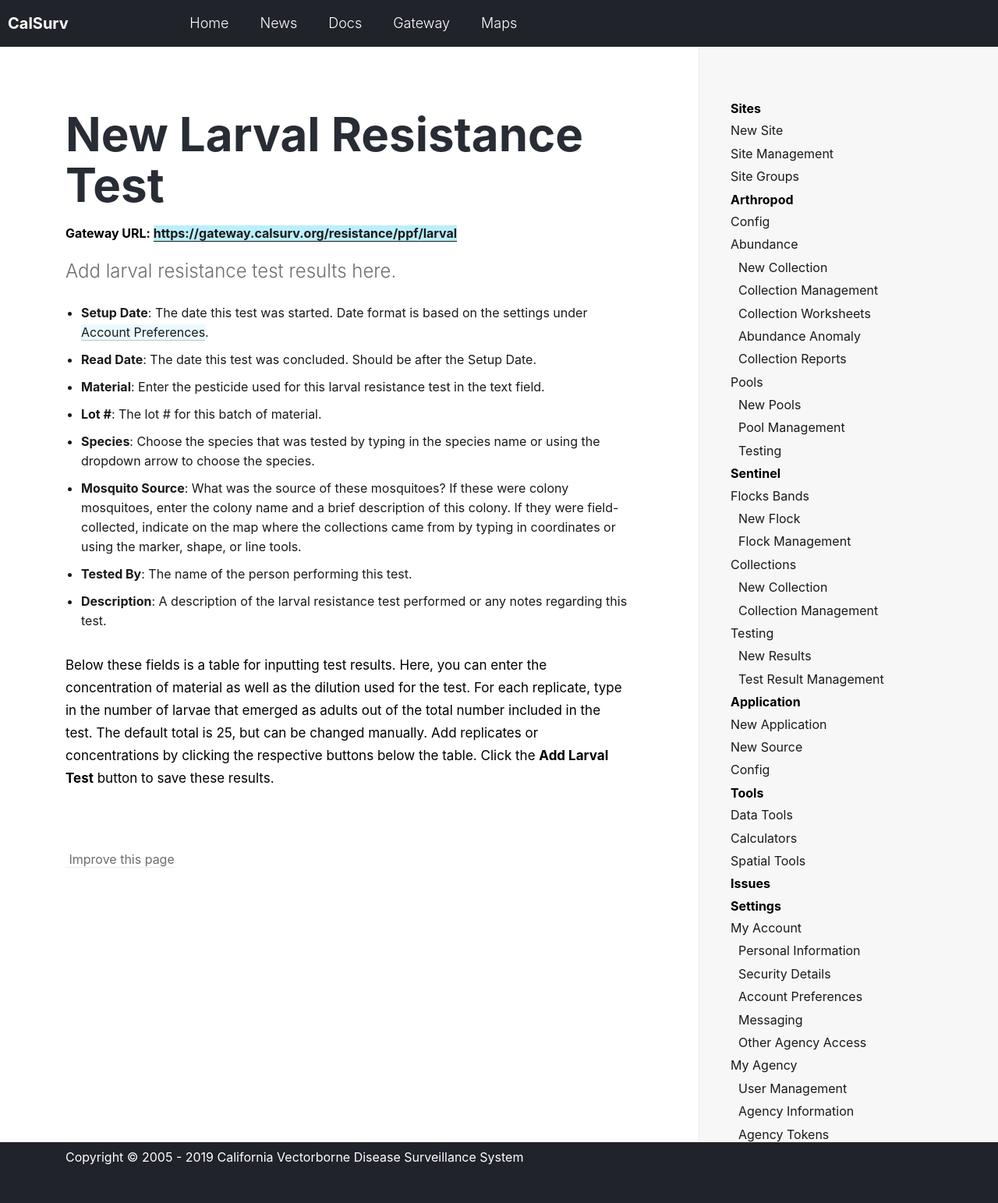
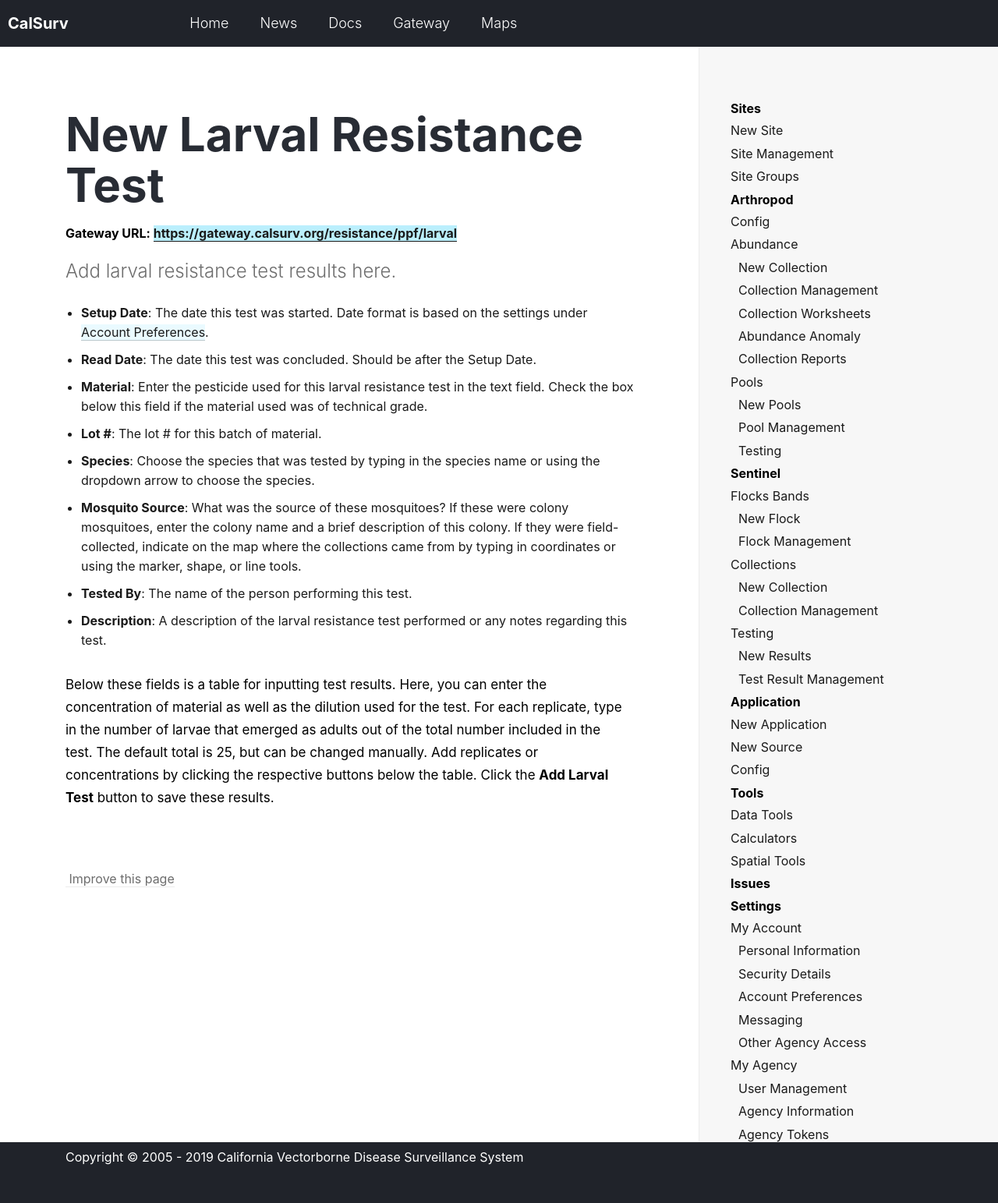
Before and after one commit to tlvaldepena/vectorsurv.org, a Jekyll site: the page built from _docs/resistance/larval.md, in a window 1280 px wide. Shown: the whole page at 78% size. Built offline with Jekyll 4.4.1, drawn with Linux system fonts in a browser that asks for light colours.

Commit message:
Update larval.md

```diff
--- a/_docs/resistance/larval.md
+++ b/_docs/resistance/larval.md
@@ -6,7 +6,7 @@ Add larval resistance test results here.
 
 * **Setup Date**: The date this test was started. Date format is based on the settings under [Account Preferences]({{ site.baseur1 }}/docs/settings/account-preferences).
 * **Read Date**: The date this test was concluded. Should be after the Setup Date.
-* **Material**: Enter the pesticide used for this larval resistance test in the text field.
+* **Material**: Enter the pesticide used for this larval resistance test in the text field. Check the box below this field if the material used was of technical grade.
 * **Lot #**: The lot # for this batch of material.
 * **Species**: Choose the species that was tested by typing in the species name or using the dropdown arrow to choose the species.
 * **Mosquito Source**: What was the source of these mosquitoes? If these were colony mosquitoes, enter the colony name and a brief description of this colony. If they were field-collected, indicate on the map where the collections came from by typing in coordinates or using the marker, shape, or line tools.
```
